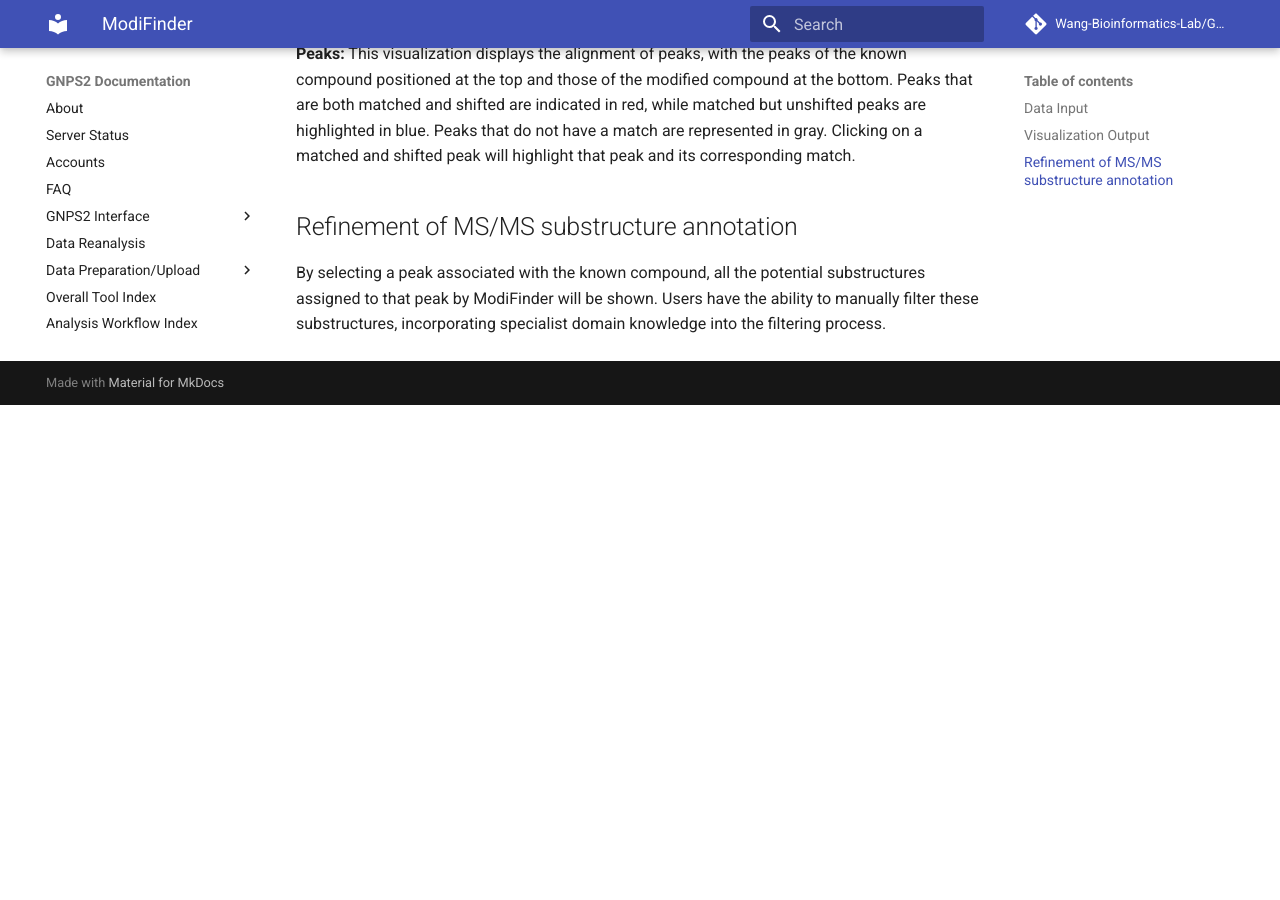
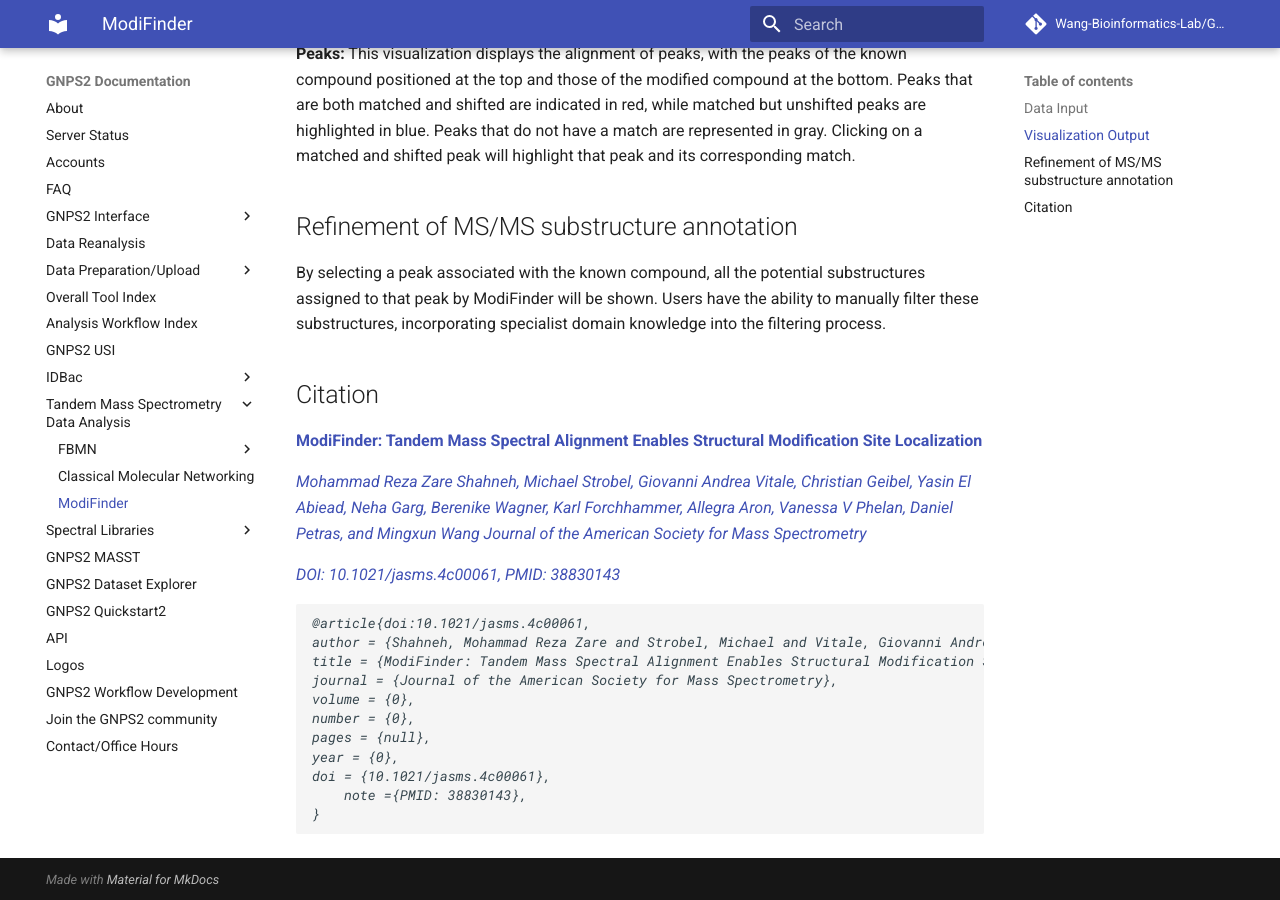
Before and after one commit to Wang-Bioinformatics-Lab/GNPS2_Documentation, an MkDocs documentation site: the page built from docs/modifinder.md, in a window 1280 px wide and 900 px high, scrolled down 954 px. Built offline with MkDocs 1.6.1 and Material for MkDocs 9.7.7, drawn with Linux system fonts in a browser that asks for light colours; comment, search, counter and statistics services are not loaded; before the commit the page ends 1359 px from its top, so only the background shows below that; some of the changed text lies outside the part shown.

Commit message:
Update modifinder.md
updated with the citation

````diff
--- a/docs/modifinder.md
+++ b/docs/modifinder.md
@@ -1,5 +1,5 @@
 
-Modifinder is a tool for site localization of structural modifications using MS/MS data.
+ModiFinder is a tool for site localization of structural modifications using MS/MS data.
 
 ## Data Input
 **Universal Spectrum Identifiers:** The Universal Spectrum Identifiers(USI) for both known and unknown compounds should be provided as they encompass the peak information used in the alignment step.
@@ -24,3 +24,26 @@
 ## Refinement of MS/MS substructure annotation
 
 By selecting a peak associated with the known compound, all the potential substructures assigned to that peak by ModiFinder will be shown. Users have the ability to manually filter these substructures, incorporating specialist domain knowledge into the filtering process.
+
+## Citation
+[
+    **ModiFinder: Tandem Mass Spectral Alignment Enables Structural Modification Site Localization**](https://pubs.acs.org/doi/10.1021/jasms.4c00061)
+
+[<em>Mohammad Reza Zare Shahneh, Michael Strobel, Giovanni Andrea Vitale, Christian Geibel, Yasin El Abiead, Neha Garg, Berenike Wagner, Karl Forchhammer, Allegra Aron, Vanessa V Phelan, Daniel Petras, and Mingxun Wang
+Journal of the American Society for Mass Spectrometry<em>](https://pubs.acs.org/doi/10.1021/jasms.4c00061)
+
+[DOI: <em>10.1021/jasms.4c00061<em>, PMID: <em>38830143<em>](https://pubs.acs.org/doi/10.1021/jasms.4c00061)
+
+```
+@article{doi:10.1021/jasms.4c00061,
+author = {Shahneh, Mohammad Reza Zare and Strobel, Michael and Vitale, Giovanni Andrea and Geibel, Christian and Abiead, Yasin El and Garg, Neha and Wagner, Berenike and Forchhammer, Karl and Aron, Allegra and Phelan, Vanessa V and Petras, Daniel and Wang, Mingxun},
+title = {ModiFinder: Tandem Mass Spectral Alignment Enables Structural Modification Site Localization},
+journal = {Journal of the American Society for Mass Spectrometry},
+volume = {0},
+number = {0},
+pages = {null},
+year = {0},
+doi = {10.1021/jasms.4c00061},
+    note ={PMID: 38830143},
+}
+```
````
